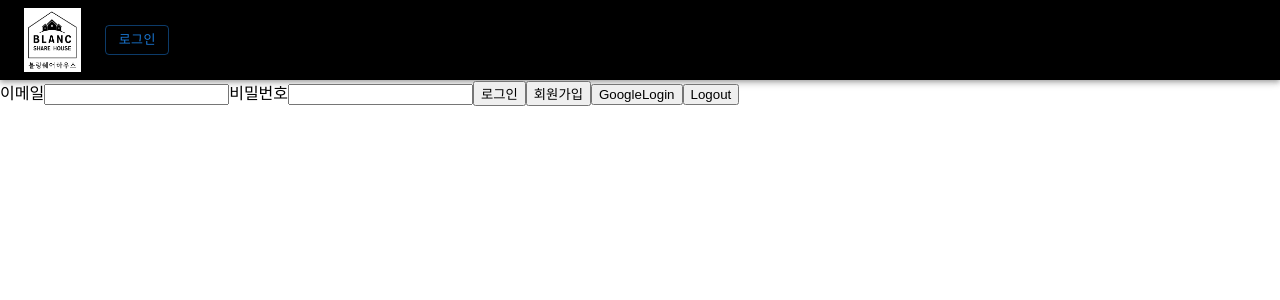
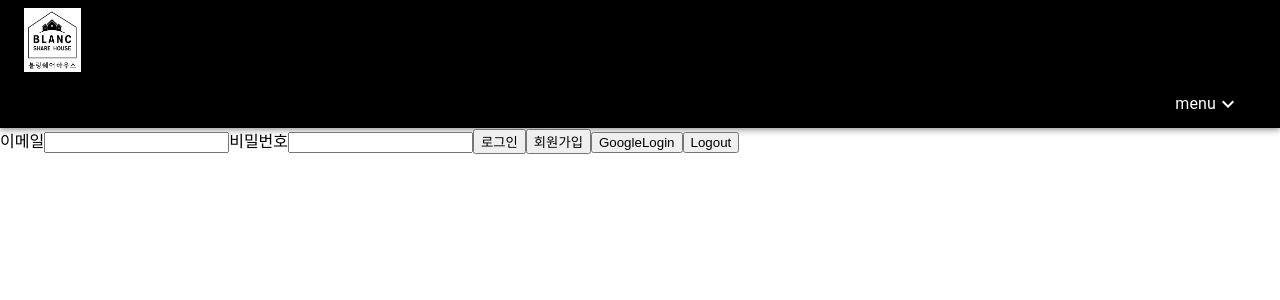
Before and after one commit to lim-youn-ho/React_Study, a React (Create React App) app: page / in a window 1280 px wide. Shown: the top 300 px of the page. Built offline with nearby package versions, Linux system fonts and the light colour scheme; no server answers.

Commit message:
메뉴 바 생성

```diff
--- a/package.json
+++ b/package.json
@@ -6,6 +6,7 @@
     "@craco/craco": "^7.1.0",
     "@emotion/react": "^11.11.4",
     "@emotion/styled": "^11.11.0",
+    "@mui/icons-material": "^5.15.13",
     "@mui/material": "^5.15.13",
     "@testing-library/jest-dom": "^5.17.0",
     "@testing-library/react": "^13.4.0",
--- a/src/components/Header.js
+++ b/src/components/Header.js
@@ -2,13 +2,34 @@
 import "@Styles/Header.css"
 import logo from "@Styles/shareHouseLogo.jpg";
 import {Link,useNavigate} from "react-router-dom";
-import {AppBar,Container,Button,Toolbar ,Box } from '@mui/material';
+import {
+    AppBar,
+    Container,
+    Button,
+    Toolbar,
+    Box,
+    Tooltip,
+    ListItemButton,
+    ListItemIcon,
+    ListItemText, Collapse, List
+} from '@mui/material';
+import {ExpandLess ,ExpandMore ,StarBorder  }from '@mui/icons-material';
+import {useState} from "react";
+
 
 function Header(){
     const navigate  = useNavigate();
+
     function handleLogoClick() {
         navigate("/");
     }
+
+    const [open, setOpen] = useState(false);
+
+    const handleClick = () => {
+        setOpen(!open);
+    };
+
 
     return(
         <AppBar className="AppBar"  position="static"
@@ -16,14 +37,30 @@ function Header(){
                     backgroundColor: 'black',
                 }}>
             <Container maxWidth="xl">
-                <Toolbar disableGutters>
+
                     <Link to="/" className="logo" onClick={handleLogoClick}>
                         <img src={logo} alt="Logo" position='left' style={{ marginRight: '1.5em'}} />
                     </Link>
-                    <Box horizontal={ 'right'}>
-                        <Button variant="outlined"  size="small">로그인</Button>
-                    </Box>
-                </Toolbar>
+                    <div  style={{float: 'right'}}>
+                        <ListItemButton onClick={handleClick}>
+                            <ListItemIcon>
+
+                            </ListItemIcon>
+                            <ListItemText primary="menu" />
+                            {open ? <ExpandLess /> : <ExpandMore />}
+                        </ListItemButton>
+                        <Collapse in={open} timeout="auto" unmountOnExit>
+                            <List component="div" disablePadding>
+                                <ListItemButton sx={{ pl: 4 }}>
+                                    <ListItemIcon>
+                                        <StarBorder />
+                                    </ListItemIcon>
+                                    <ListItemText primary="로그인" />
+                                </ListItemButton>
+                            </List>
+                        </Collapse>
+                    </div>
+
             </Container>
         </AppBar>
 
```
